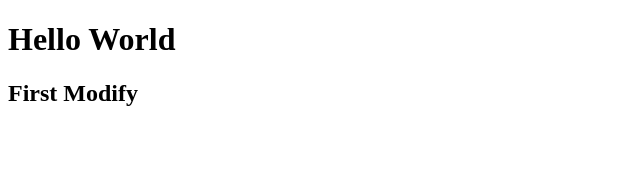
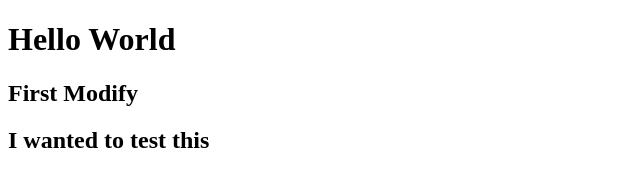
Before and after one commit to codermahdi/web, a plain HTML site: page index.html in a window 1280 px wide. Shown: the whole page, without its empty margins (0-640 px from the left). Drawn offline with Linux system fonts and the light colour scheme.

Commit message:
Update index.html

```diff
--- a/index.html
+++ b/index.html
@@ -9,5 +9,6 @@
 <body>
     <h1>Hello World</h1>
     <h2>First Modify</h2>
+    <h2>I wanted to test this</h2>
 </body>
 </html>
```
